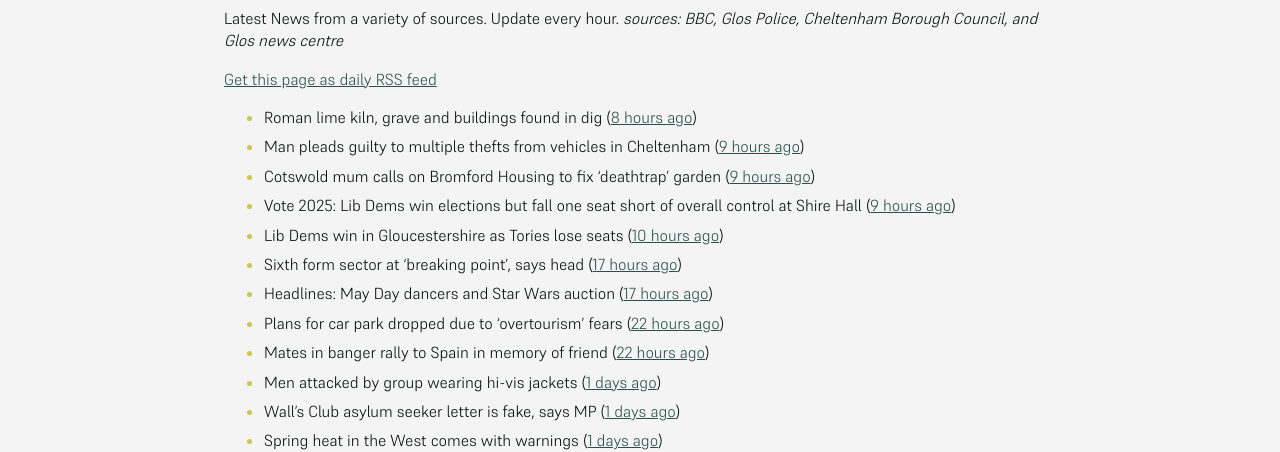
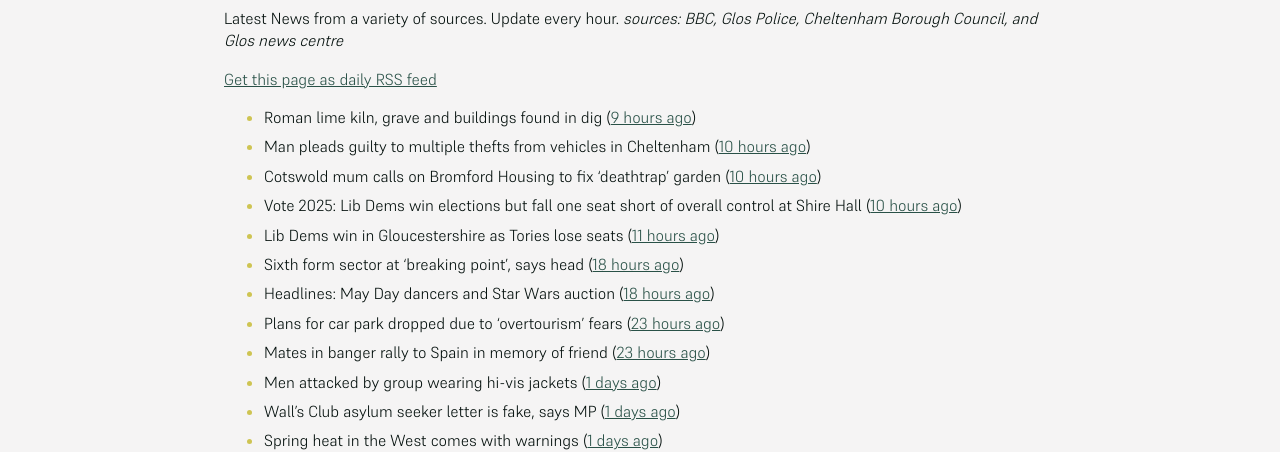
Before and after one commit to mat-0/cheltenham-open-data, a Jekyll site: the page built from _pages/news.md, in a window 1280 px wide. Shown: the part 266-718 px from the top of the page. Built offline with Jekyll 4.4.1, drawn with Linux system fonts in a browser that asks for light colours.

Commit message:
Updated 2025-05-03 04:57:53

```diff
--- a/_pages/news.md
+++ b/_pages/news.md
@@ -12,15 +12,15 @@ _sources: BBC, Glos Police, Cheltenham Borough Council, and Glos news centre_
 [Get this page as daily RSS feed](/daily.rss)
 
 <!-- news_marker starts -->
-- Roman lime kiln, grave and buildings found in dig ([8 hours ago](https://www.bbc.com/news/articles/c2dew1d26xjo))
-- Man pleads guilty to multiple thefts from vehicles in Cheltenham ([9 hours ago](https://gloucesternewscentre.co.uk/man-pleads-guilty-to-multiple-thefts-from-vehicles-in-cheltenham/))
-- Cotswold mum calls on Bromford Housing to fix ‘deathtrap’ garden ([9 hours ago](https://gloucesternewscentre.co.uk/cotswold-mum-calls-on-bromford-housing-to-fix-deathtrap-garden/))
-- Vote 2025: Lib Dems win elections but fall one seat short of overall control at Shire Hall ([9 hours ago](https://gloucesternewscentre.co.uk/vote-2025-lib-dems-win-elections-but-fall-one-seat-short-of-overall-control-at-shire-hall/))
-- Lib Dems win in Gloucestershire as Tories lose seats ([10 hours ago](https://www.bbc.com/news/articles/cd6j8e8ej6xo))
-- Sixth form sector at 'breaking point', says head ([17 hours ago](https://www.bbc.com/news/articles/c4gr7lkmkzjo))
-- Headlines: May Day dancers and Star Wars auction ([17 hours ago](https://www.bbc.com/news/articles/cvg9y17e5rgo))
-- Plans for car park dropped due to 'overtourism' fears ([22 hours ago](https://www.bbc.com/news/articles/cm2xgzjmk63o))
-- Mates in banger rally to Spain in memory of friend ([22 hours ago](https://www.bbc.com/news/articles/cx2wv3j4rwwo))
+- Roman lime kiln, grave and buildings found in dig ([9 hours ago](https://www.bbc.com/news/articles/c2dew1d26xjo))
+- Man pleads guilty to multiple thefts from vehicles in Cheltenham ([10 hours ago](https://gloucesternewscentre.co.uk/man-pleads-guilty-to-multiple-thefts-from-vehicles-in-cheltenham/))
+- Cotswold mum calls on Bromford Housing to fix ‘deathtrap’ garden ([10 hours ago](https://gloucesternewscentre.co.uk/cotswold-mum-calls-on-bromford-housing-to-fix-deathtrap-garden/))
+- Vote 2025: Lib Dems win elections but fall one seat short of overall control at Shire Hall ([10 hours ago](https://gloucesternewscentre.co.uk/vote-2025-lib-dems-win-elections-but-fall-one-seat-short-of-overall-control-at-shire-hall/))
+- Lib Dems win in Gloucestershire as Tories lose seats ([11 hours ago](https://www.bbc.com/news/articles/cd6j8e8ej6xo))
+- Sixth form sector at 'breaking point', says head ([18 hours ago](https://www.bbc.com/news/articles/c4gr7lkmkzjo))
+- Headlines: May Day dancers and Star Wars auction ([18 hours ago](https://www.bbc.com/news/articles/cvg9y17e5rgo))
+- Plans for car park dropped due to 'overtourism' fears ([23 hours ago](https://www.bbc.com/news/articles/cm2xgzjmk63o))
+- Mates in banger rally to Spain in memory of friend ([23 hours ago](https://www.bbc.com/news/articles/cx2wv3j4rwwo))
 - Men attacked by group wearing hi-vis jackets ([1 days ago](https://www.bbc.com/news/articles/c4g9r7xyr79o))
 - Wall's Club asylum seeker letter is fake, says MP ([1 days ago](https://www.bbc.com/news/articles/cjwv5dg2n1po))
 - Spring heat in the West comes with warnings ([1 days ago](https://www.bbc.com/news/articles/cj3x6zkr5y2o))
```
Also changed, not shown: _data/flood.json (+5 -90 lines), index.md (+5 -5 lines).
